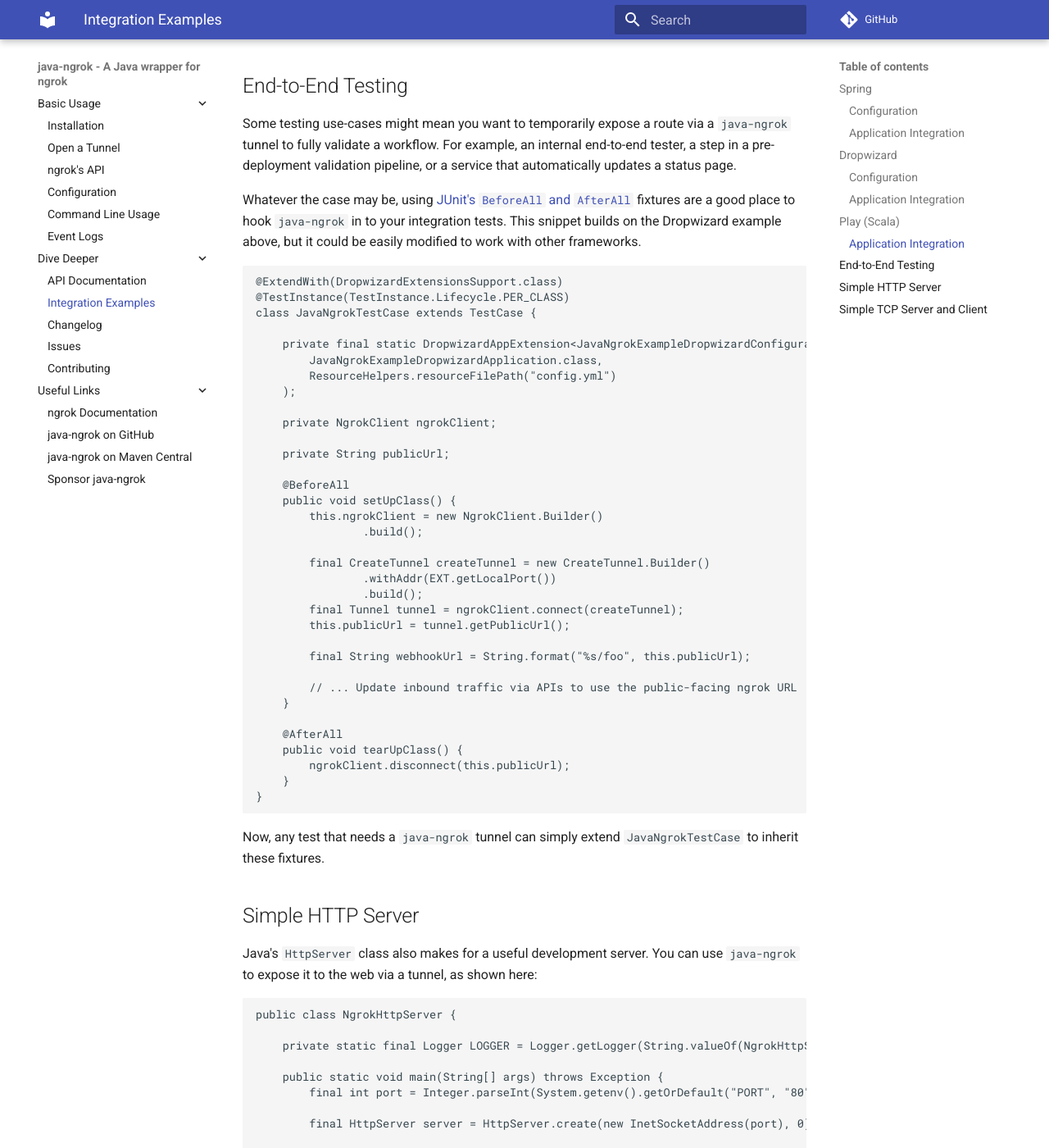
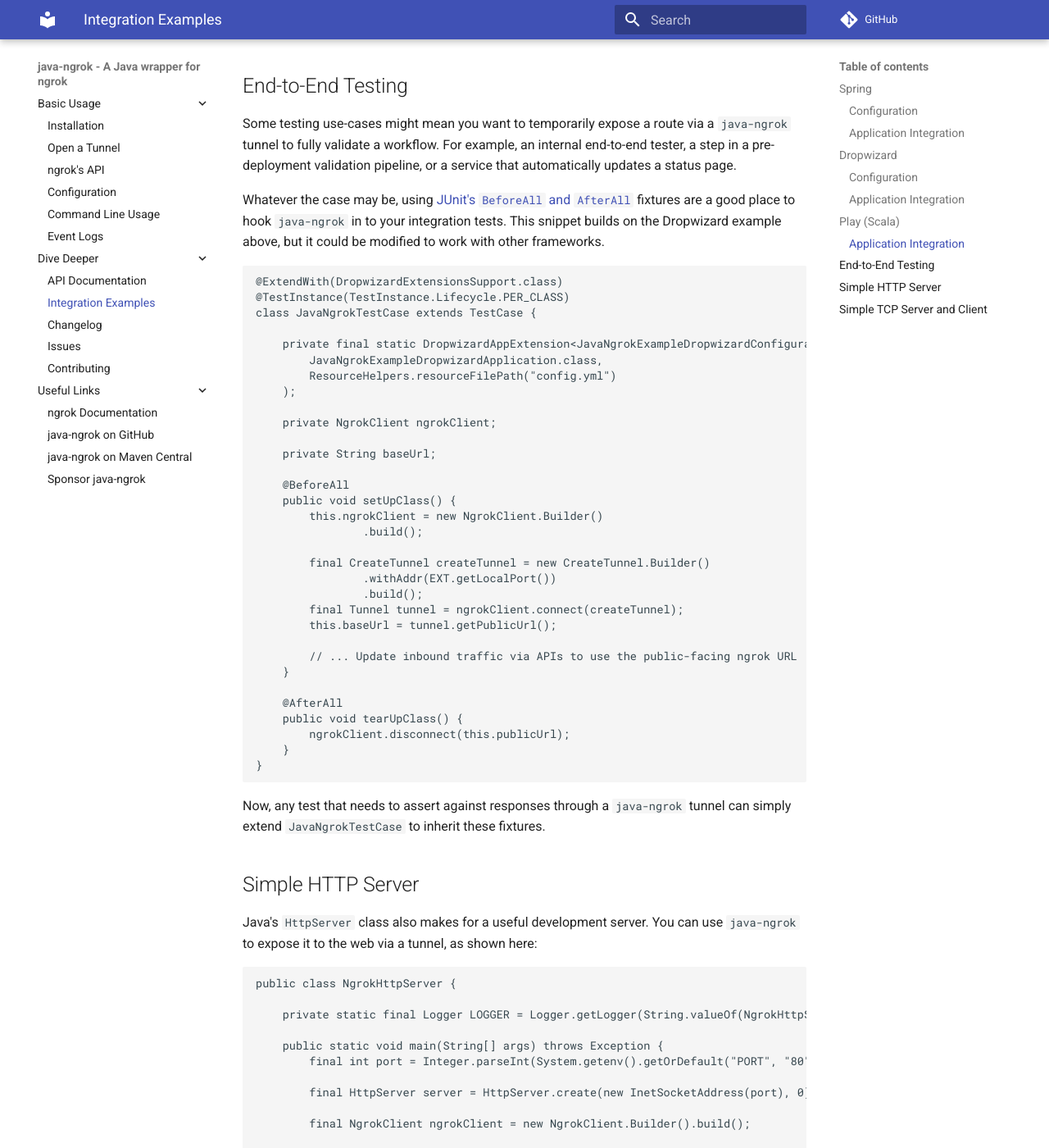
Before and after one commit to alexdlaird/java-ngrok, an MkDocs documentation site: the page built from docs/integration.md, in a window 1280 px wide and 1400 px high, scrolled down 5386 px. Shown: the whole window at 82% size. Built offline with MkDocs 1.6.1 and Material for MkDocs 9.7.7, drawn with Linux system fonts in a browser that asks for light colours; comment, search, counter and statistics services are not loaded.

Commit message:
Update integration.md

````diff
--- a/docs/integration.md
+++ b/docs/integration.md
@@ -266,7 +266,7 @@ automatically updates a status page.
 
 Whatever the case may be, using [JUnit's `BeforeAll` and `AfterAll`](https://junit.org/junit5/docs/current/api/org.junit.jupiter.api/org/junit/jupiter/api/BeforeAll.html)
 fixtures are a good place to hook `java-ngrok` in to your integration tests. This snippet builds on the Dropwizard
-example above, but it could be easily modified to work with other frameworks.
+example above, but it could be modified to work with other frameworks.
 
 ```java
 @ExtendWith(DropwizardExtensionsSupport.class)
@@ -280,7 +280,7 @@ class JavaNgrokTestCase extends TestCase {
 
     private NgrokClient ngrokClient;
 
-    private String publicUrl;
+    private String baseUrl;
 
     @BeforeAll
     public void setUpClass() {
@@ -291,9 +291,7 @@ class JavaNgrokTestCase extends TestCase {
                 .withAddr(EXT.getLocalPort())
                 .build();
         final Tunnel tunnel = ngrokClient.connect(createTunnel);
-        this.publicUrl = tunnel.getPublicUrl();
-
-        final String webhookUrl = String.format("%s/foo", this.publicUrl);
+        this.baseUrl = tunnel.getPublicUrl();
 
         // ... Update inbound traffic via APIs to use the public-facing ngrok URL
     }
@@ -305,7 +303,8 @@ class JavaNgrokTestCase extends TestCase {
 }
 ```
 
-Now, any test that needs a `java-ngrok` tunnel can simply extend `JavaNgrokTestCase` to inherit these fixtures.
+Now, any test that needs to assert against responses through a `java-ngrok` tunnel can simply extend
+`JavaNgrokTestCase` to inherit these fixtures.
 
 ## Simple HTTP Server
 
````
